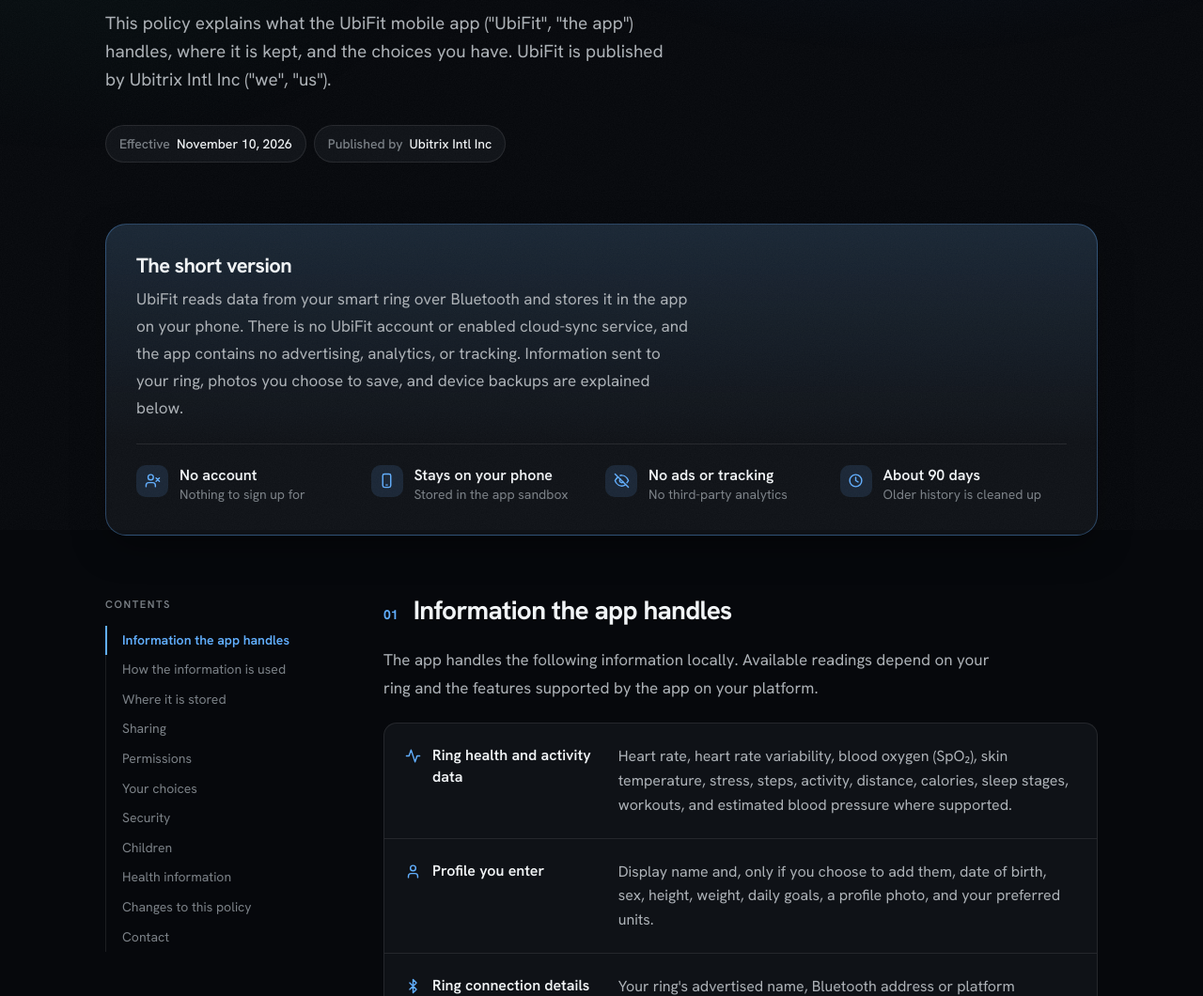
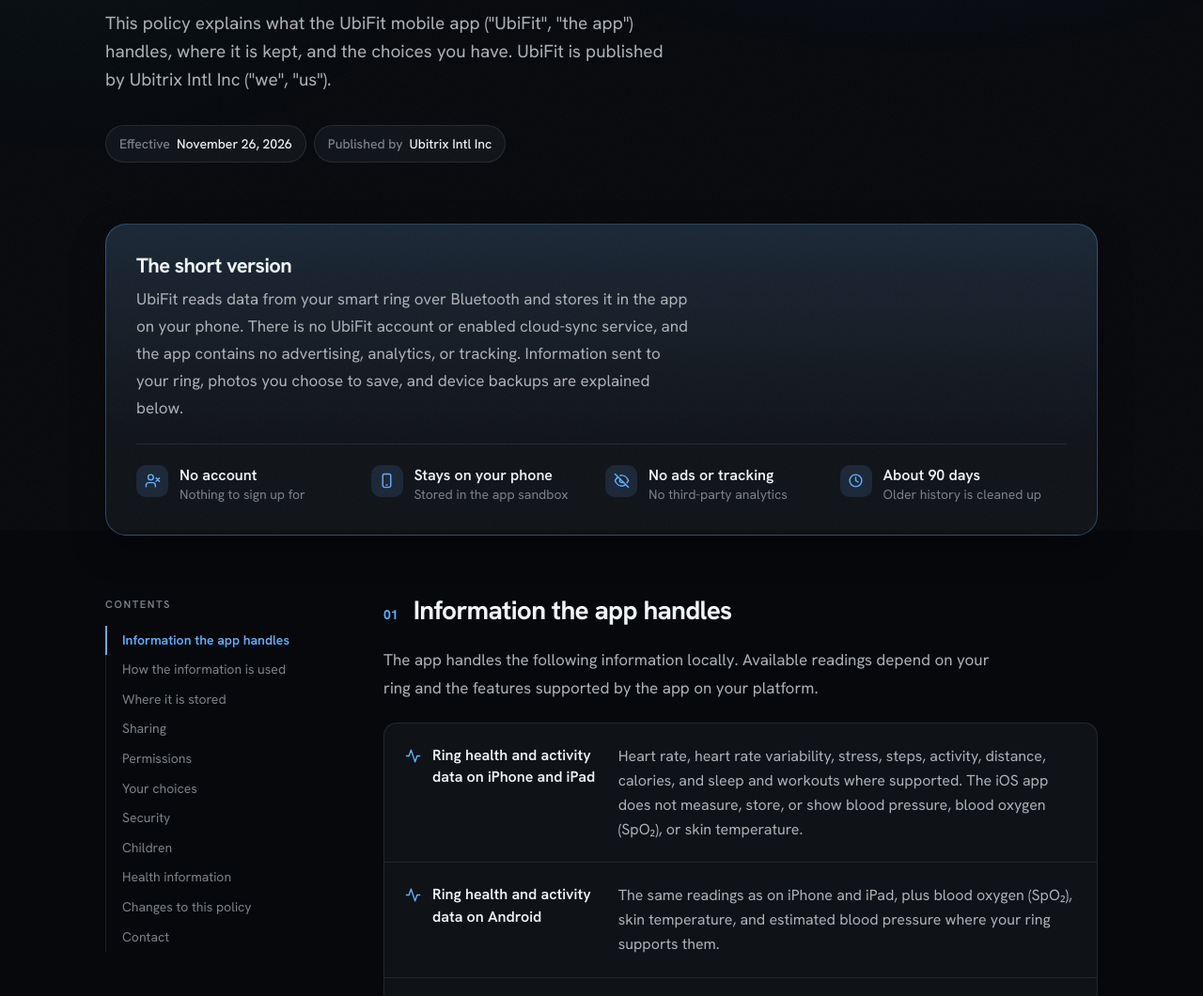
Before and after one commit to ubitrixlab/ubifit, a plain HTML site: page privacy/index.html in a window 1280 px wide. Shown: the part 236-1296 px from the top of the page at 94% size. Drawn offline with Linux system fonts and the light colour scheme.

Commit message:
Split health readings by platform and correct ring replacement steps

```diff
--- a/privacy/index.html
+++ b/privacy/index.html
@@ -64,7 +64,7 @@
         <h1 class="doc-hero__title settle" style="--i:1">Privacy Policy</h1>
         <p class="doc-hero__lede settle" style="--i:2">This policy explains what the UbiFit mobile app ("UbiFit", "the app") handles, where it is kept, and the choices you have. UbiFit is published by Ubitrix Intl Inc ("we", "us").</p>
         <ul class="doc-meta settle" style="--i:3">
-          <li><b>Effective</b> November 10, 2026</li>
+          <li><b>Effective</b> November 26, 2026</li>
           <li><b>Published by</b> Ubitrix Intl Inc</li>
         </ul>
       </div>
@@ -151,9 +151,16 @@
               <div class="defs__row">
                 <div class="defs__k">
                   <svg viewBox="0 0 24 24" fill="none" stroke="currentColor" stroke-width="2" stroke-linecap="round" stroke-linejoin="round" aria-hidden="true"><path d="M22 12h-4l-3 9L9 3l-3 9H2"/></svg>
-                  Ring health and activity data
+                  Ring health and activity data on iPhone and iPad
                 </div>
-                <p class="defs__v">Heart rate, heart rate variability, blood oxygen (SpO₂), skin temperature, stress, steps, activity, distance, calories, sleep stages, workouts, and estimated blood pressure where supported.</p>
+                <p class="defs__v">Heart rate, heart rate variability, stress, steps, activity, distance, calories, and sleep and workouts where supported. The iOS app does not measure, store, or show blood pressure, blood oxygen (SpO₂), or skin temperature.</p>
+              </div>
+              <div class="defs__row">
+                <div class="defs__k">
+                  <svg viewBox="0 0 24 24" fill="none" stroke="currentColor" stroke-width="2" stroke-linecap="round" stroke-linejoin="round" aria-hidden="true"><path d="M22 12h-4l-3 9L9 3l-3 9H2"/></svg>
+                  Ring health and activity data on Android
+                </div>
+                <p class="defs__v">The same readings as on iPhone and iPad, plus blood oxygen (SpO₂), skin temperature, and estimated blood pressure where your ring supports them.</p>
               </div>
               <div class="defs__row">
                 <div class="defs__k">
@@ -259,7 +266,7 @@
             </div>
             <ul>
               <li>Edit or remove your profile details in the app at any time.</li>
-              <li>Use <em>Pair a new ring</em> on the <em>Ring</em> tab to choose another ring. Your current ring remains remembered until the new one connects successfully and its pairing is saved. Cancelling or a failed attempt keeps the previous pairing record. This does not guarantee an uninterrupted Bluetooth connection during an attempt.</li>
+              <li>Use <em>Pair a new ring</em> on the <em>Ring</em> tab to choose another ring. The app first disconnects your current ring and removes its saved pairing, then searches for rings nearby. The ring you connect next is saved as your ring. If you cancel the search or the new ring does not connect, your previous ring is not restored and the app has no saved ring until you pair one; choose <em>Connect Your Ring</em> on the <em>Ring</em> tab to pair a ring, including your previous one.</li>
               <li>Replacing a ring keeps its saved readings and your name for it, so the name can be restored when you pair it again. It does not remove the ring from your phone's Bluetooth settings.</li>
               <li>Remove local app data by clearing the app's storage (Android: Settings → Apps → UbiFit → Storage → Clear storage) or deleting the app. This does not delete photos already saved to your library, device backups, or data stored on your ring; manage those separately.</li>
             </ul>
```
Also changed, not shown: support/index.html (+1 -1 lines), terms/index.html (+2 -2 lines).
